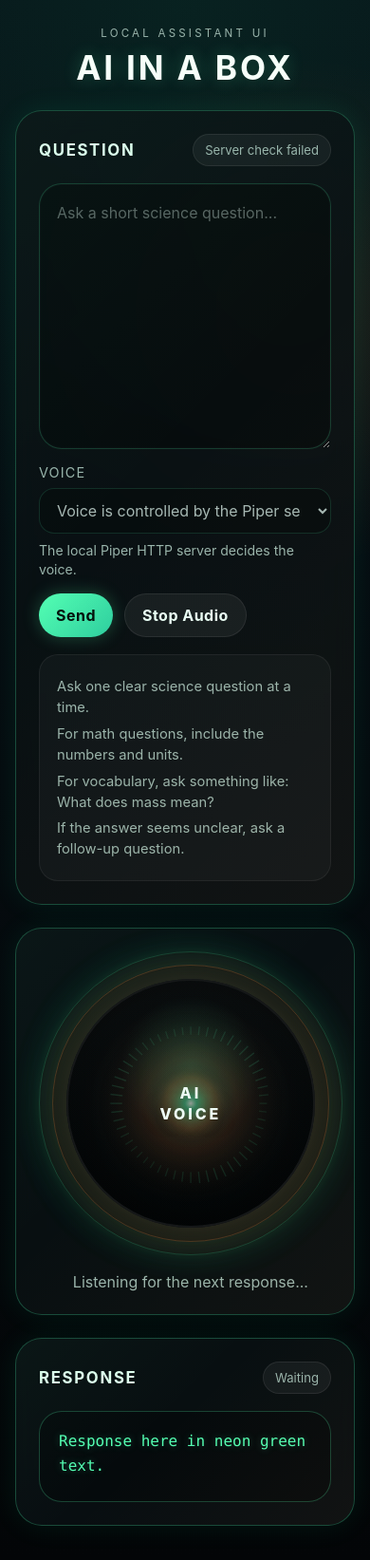
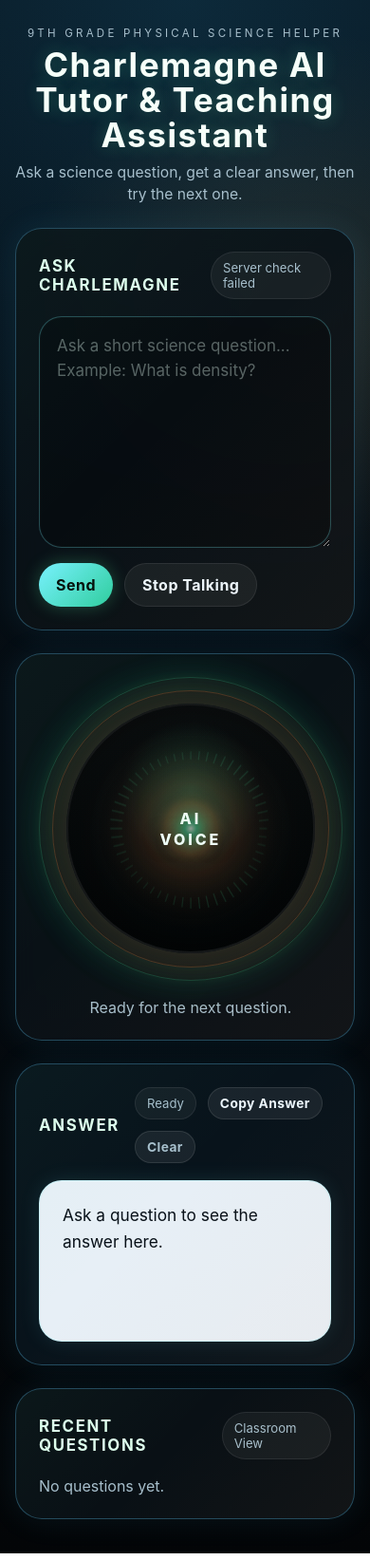
Before and after one commit to kjpallo/ai-in-a-box-ui, a website: page public/index.html in a window 390 px wide. Shown: the whole page at 95% size. Drawn offline with Linux system fonts and the light colour scheme; no server answers.

Commit message:
Clean up Charlemagne student UI

```diff
--- a/public/index.html
+++ b/public/index.html
@@ -3,20 +3,21 @@
   <head>
     <meta charset="UTF-8" />
     <meta name="viewport" content="width=device-width, initial-scale=1.0" />
-    <title>AI in a Box</title>
+    <title>Charlemagne AI Tutor & Teaching Assistant</title>
     <link rel="stylesheet" href="/style.css" />
   </head>
   <body>
     <div class="app-shell">
       <header class="app-header">
-        <p class="eyebrow">Local assistant UI</p>
-        <h1>AI in a Box</h1>
+        <p class="eyebrow">9th Grade Physical Science Helper</p>
+        <h1>Charlemagne AI Tutor & Teaching Assistant</h1>
+        <p class="subtitle">Ask a science question, get a clear answer, then try the next one.</p>
       </header>
 
       <main class="layout-grid">
         <section class="question-panel panel">
           <div class="panel-title-row">
-            <h2>Question</h2>
+            <h2>Ask Charlemagne</h2>
             <span id="connectionStatus" class="status-pill">Ready</span>
           </div>
 
@@ -25,10 +26,10 @@
             <textarea
               id="messageInput"
               name="message"
-              placeholder="Ask a short science question..."              rows="10"
+              placeholder="Ask a short science question... Example: What is density?"
+              rows="8"
             ></textarea>
-
-            <div class="voice-controls">
+<div class="voice-controls">
               <label for="voiceSelect">Voice</label>
               <select id="voiceSelect" name="voice"></select>
               <p id="voiceHint" class="voice-hint">Choose which Piper voice should speak.</p>
@@ -36,16 +37,12 @@
 
             <div class="button-row">
               <button type="submit" id="sendButton">Send</button>
-              <button type="button" id="stopAudioButton" class="secondary-button">Stop Audio</button>
+              <button type="button" id="stopAudioButton" class="secondary-button">Stop Talking</button>
             </div>
           </form>
 
-          <div class="notes-block">
-  <p>Ask one clear science question at a time.</p>
-  <p>For math questions, include the numbers and units.</p>
-  <p>For vocabulary, ask something like: What does mass mean?</p>
-  <p>If the answer seems unclear, ask a follow-up question.</p>
-</div>
+
+
         </section>
 
         <section class="voice-panel panel">
@@ -62,16 +59,30 @@
                 <span>Voice</span>
               </div>
             </div>
-            <p id="voiceStatus" class="voice-status">Listening for the next response...</p>
+            <p id="voiceStatus" class="voice-status">Ready for the next question.</p>
           </div>
         </section>
 
         <section class="response-panel panel">
           <div class="panel-title-row">
-            <h2>Response</h2>
-            <span id="streamStatus" class="stream-status">Waiting</span>
+            <h2>Answer</h2>
+            <div class="response-actions">
+              <span id="streamStatus" class="stream-status">Ready</span>
+              <button type="button" id="copyAnswerButton" class="small-button">Copy Answer</button>
+              <button type="button" id="clearButton" class="small-button secondary-small">Clear</button>
+            </div>
           </div>
-          <div id="responseText" class="response-text">Response here in neon green text.</div>
+          <div id="responseText" class="response-text">Ask a question to see the answer here.</div>
+        </section>
+
+        <section class="history-panel panel">
+          <div class="panel-title-row">
+            <h2>Recent Questions</h2>
+            <span class="stream-status">Classroom View</span>
+          </div>
+          <div id="historyList" class="history-list">
+            <p class="history-empty">No questions yet.</p>
+          </div>
         </section>
       </main>
     </div>
--- a/public/style.css
+++ b/public/style.css
@@ -473,3 +473,245 @@ button:active {
   font-size: 0.88rem;
   line-height: 1.4;
 }
+
+
+/* CHARLEMAGNE_UI_PATCH_START */
+:root {
+  --panel: rgba(10, 18, 24, 0.9);
+  --panel-border: rgba(99, 210, 255, 0.3);
+  --panel-shadow: 0 0 34px rgba(77, 199, 255, 0.09);
+  --neon: #78f2ff;
+  --neon-soft: rgba(120, 242, 255, 0.18);
+  --answer: #f2fbff;
+  --text: #edf8ff;
+  --muted: #a7bfcc;
+  --accent: #ffb14a;
+}
+
+body {
+  background:
+    radial-gradient(circle at top, rgba(33, 126, 170, 0.22), transparent 36%),
+    radial-gradient(circle at 82% 20%, rgba(255, 177, 74, 0.12), transparent 22%),
+    linear-gradient(180deg, #07121b 0%, #030507 100%);
+}
+
+.app-shell {
+  width: min(1220px, calc(100vw - 32px));
+}
+
+.app-header h1 {
+  letter-spacing: 0.045em;
+  line-height: 1.05;
+  text-transform: none;
+}
+
+.subtitle {
+  margin: 10px auto 0;
+  max-width: 760px;
+  color: var(--muted);
+  font-size: clamp(0.98rem, 1.4vw, 1.12rem);
+  line-height: 1.45;
+}
+
+.layout-grid {
+  grid-template-areas:
+    'question voice'
+    'response response'
+    'history history';
+}
+
+.response-panel {
+  min-height: 260px;
+  background: rgba(9, 21, 29, 0.94);
+}
+
+.history-panel {
+  grid-area: history;
+  padding: 24px;
+}
+
+.response-title-row,
+.response-actions {
+  display: flex;
+  align-items: center;
+  justify-content: space-between;
+  gap: 12px;
+}
+
+.response-actions {
+  flex-wrap: wrap;
+  justify-content: flex-end;
+}
+
+.status-ready {
+  color: #9dffcf;
+  border-color: rgba(157, 255, 207, 0.24);
+  background: rgba(157, 255, 207, 0.08);
+}
+
+.status-thinking,
+.status-speaking {
+  color: var(--neon);
+  border-color: rgba(120, 242, 255, 0.3);
+  background: rgba(120, 242, 255, 0.1);
+}
+
+.status-error {
+  color: #ffd3d8;
+  border-color: rgba(255, 111, 127, 0.32);
+  background: rgba(255, 111, 127, 0.1);
+}
+
+#messageInput {
+  min-height: 190px;
+  font-size: 1.06rem;
+  border-color: rgba(120, 242, 255, 0.28);
+}
+
+.quick-help-row,
+.teacher-toggle-row {
+  display: flex;
+  flex-wrap: wrap;
+  align-items: center;
+  gap: 10px;
+}
+
+.chip-button {
+  padding: 9px 12px;
+  font-size: 0.9rem;
+  font-weight: 700;
+  background: rgba(120, 242, 255, 0.1);
+  color: var(--answer);
+  border: 1px solid rgba(120, 242, 255, 0.18);
+  box-shadow: none;
+}
+
+.teacher-toggle {
+  display: inline-flex;
+  align-items: center;
+  gap: 8px;
+  color: var(--answer);
+  font-weight: 700;
+}
+
+.teacher-toggle input {
+  width: 18px;
+  height: 18px;
+  accent-color: var(--neon);
+}
+
+.teacher-toggle-hint {
+  color: var(--muted);
+  font-size: 0.88rem;
+}
+
+.voice-controls {
+  display: none;
+  padding: 14px;
+  border-radius: 18px;
+  background: rgba(255, 255, 255, 0.04);
+  border: 1px solid rgba(255, 255, 255, 0.08);
+}
+
+body.teacher-mode .voice-controls {
+  display: grid;
+}
+
+.small-button {
+  padding: 8px 12px;
+  font-size: 0.86rem;
+  background: rgba(255, 255, 255, 0.07);
+  color: var(--text);
+  border: 1px solid rgba(255, 255, 255, 0.1);
+}
+
+.secondary-small {
+  color: var(--muted);
+}
+
+.response-text {
+  min-height: 170px;
+  padding: 22px 24px;
+  border-color: rgba(120, 242, 255, 0.25);
+  background: rgba(241, 249, 255, 0.96);
+  color: #081018;
+  font-family: Inter, Arial, Helvetica, sans-serif;
+  font-size: clamp(1.08rem, 1.55vw, 1.28rem);
+  line-height: 1.65;
+  text-shadow: none;
+  box-shadow: 0 0 22px rgba(120, 242, 255, 0.1);
+}
+
+.history-list {
+  display: grid;
+  gap: 12px;
+  position: relative;
+  z-index: 1;
+}
+
+.history-empty {
+  margin: 0;
+  color: var(--muted);
+}
+
+.history-card {
+  padding: 14px 16px;
+  border-radius: 18px;
+  background: rgba(255, 255, 255, 0.05);
+  border: 1px solid rgba(255, 255, 255, 0.08);
+}
+
+.history-question,
+.history-answer {
+  margin: 0;
+  line-height: 1.45;
+}
+
+.history-question {
+  color: var(--answer);
+  font-weight: 800;
+}
+
+.history-answer {
+  color: var(--muted);
+  margin-top: 6px;
+}
+
+@media (max-width: 900px) {
+  .layout-grid {
+    grid-template-areas:
+      'question'
+      'voice'
+      'response'
+      'history';
+  }
+
+  .response-title-row {
+    align-items: stretch;
+    flex-direction: column;
+  }
+
+  .response-actions {
+    justify-content: flex-start;
+  }
+}
+/* CHARLEMAGNE_UI_PATCH_END */
+
+
+/* CLEAN_CLASSROOM_UI_PATCH */
+.quick-help-row,
+.teacher-toggle-row,
+.teacher-toggle,
+.teacher-toggle-hint {
+  display: none !important;
+}
+
+/* Keep the student screen cleaner. Voice/debug controls stay hidden. */
+.voice-controls {
+  display: none !important;
+}
+
+/* Make the main question area tighter now that the extra help box is gone. */
+.question-panel {
+  gap: 16px;
+}
```
